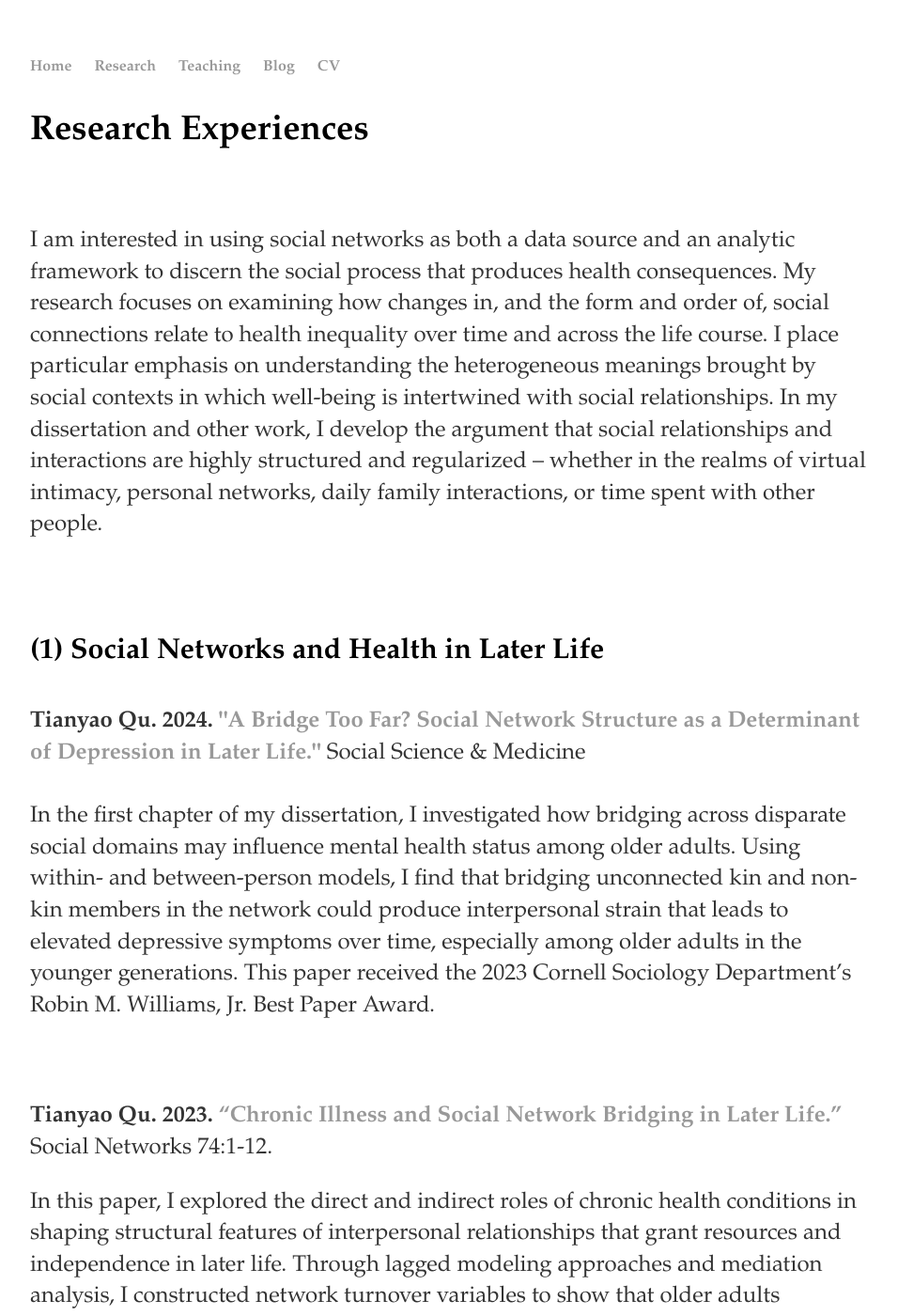
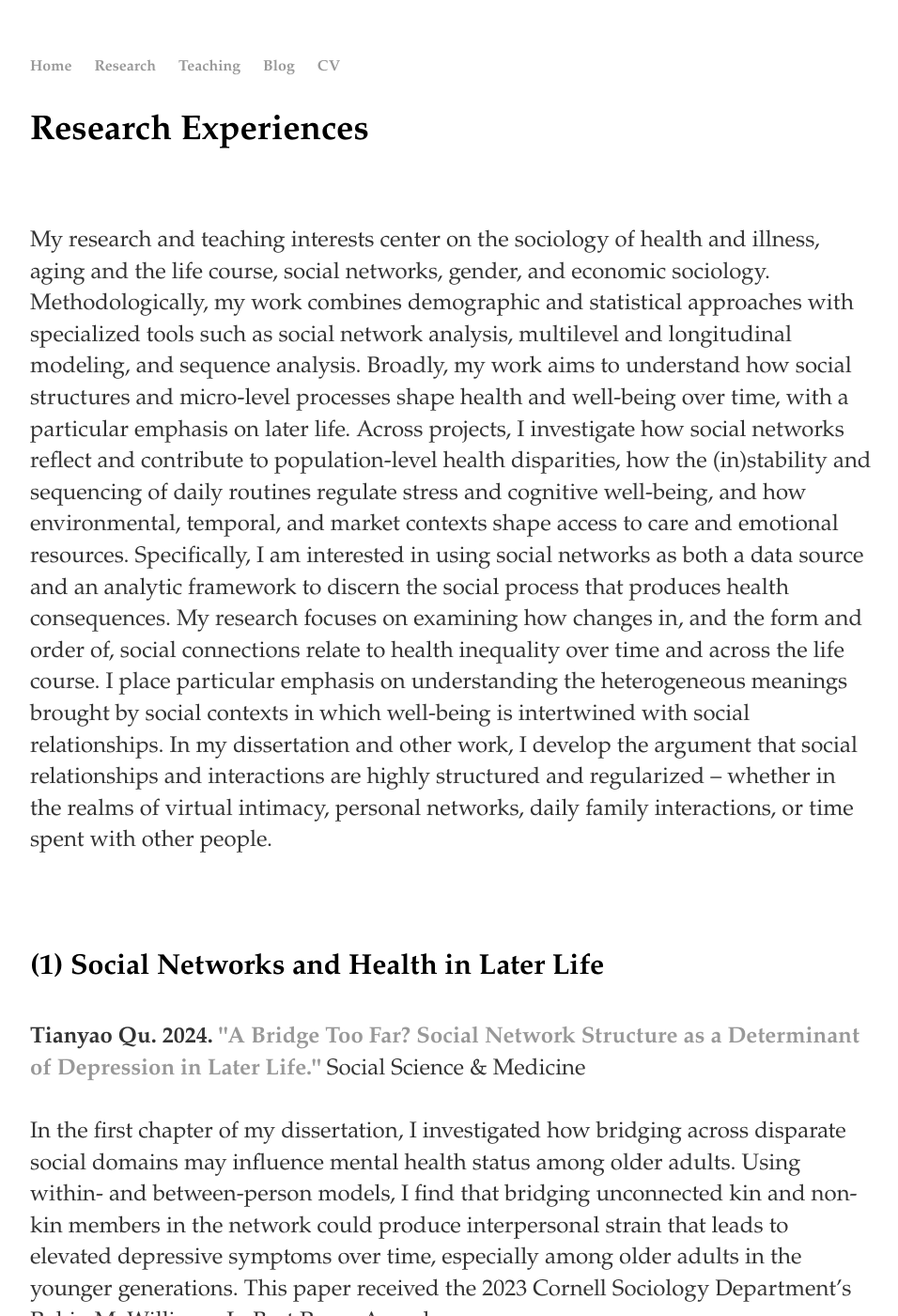
Before and after one commit to windyqu/windyqu.github.io, a Jekyll site: the page built from research/index.html, in a window 1280 px wide and 1400 px high. Shown: the whole window at 94% size, without its empty margins (160-1116 px from the left). Built offline with Jekyll 4.4.1, drawn with Linux system fonts in a browser that asks for light colours.

Commit message:
Update index.html

```diff
--- a/research/index.html
+++ b/research/index.html
@@ -8,7 +8,9 @@ title: Tianyao Qu's Homepage
   <h3>Research Experiences</h3>
   <br>
 	<p>
-       I am interested in using social networks as both a data source and an analytic framework to discern the social process that produces health consequences.
+    My research and teaching interests center on the sociology of health and illness, aging and the life course, social networks, gender, and economic sociology. Methodologically, my work combines demographic and statistical approaches with specialized tools such as social network analysis, multilevel and longitudinal modeling, and sequence analysis. Broadly, my work aims to understand how social structures and micro-level processes shape health and well-being over time, with a particular emphasis on later life. Across projects, I investigate how social networks reflect and contribute to population-level health disparities, how the (in)stability and sequencing of daily routines regulate stress and cognitive well-being, and how environmental, temporal, and market contexts shape access to care and emotional resources.
+
+	Specifically, I am interested in using social networks as both a data source and an analytic framework to discern the social process that produces health consequences.
 	My research focuses on examining how changes in, and the form and order of, social connections relate to health inequality over time and across the life course. I place particular emphasis on understanding the heterogeneous meanings brought by social contexts in which well-being is intertwined with social relationships. In my dissertation and other work, I develop the argument that social relationships and interactions are highly structured and regularized – whether in the realms of virtual intimacy, personal networks, daily family interactions, or time spent with other people.
        <br>
 
```
